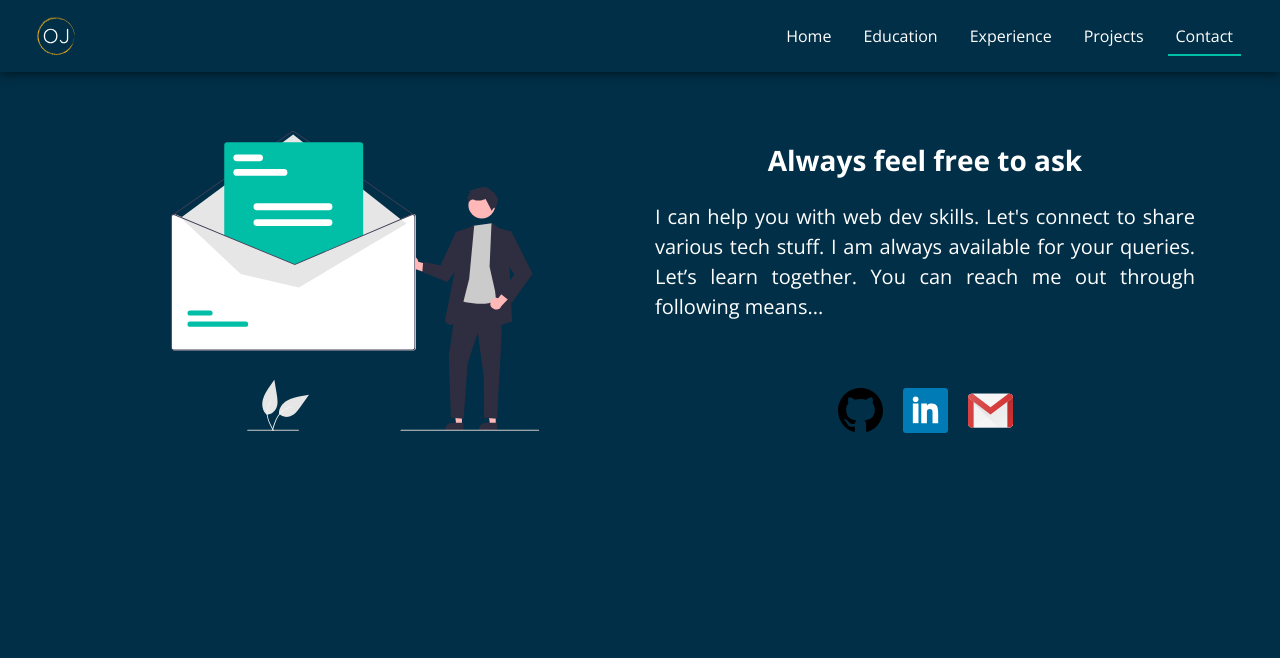
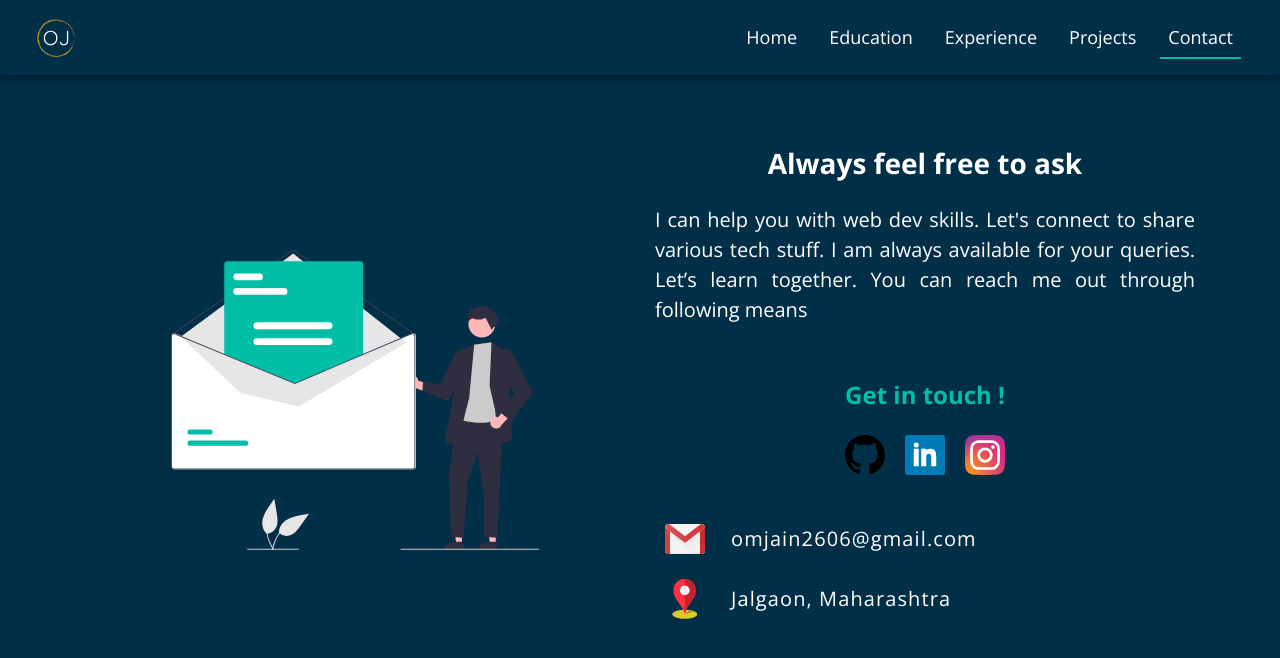
Before and after one commit to omjain2001/Portfolio, a React (Create React App) app: page /contact in a window 1280 px wide. Shown: the top 658 px of the page. Built offline with nearby package versions, Linux system fonts and the light colour scheme.

Commit message:
Refactored contact page

```diff
--- a/src/App.css
+++ b/src/App.css
@@ -6,6 +6,7 @@
 .custom-nav-link {
   transition: all ease 0.8s;
   position: relative;
+  font-size: 18px;
 }
 
 .custom-nav-link:hover {
@@ -158,10 +159,35 @@ body {
 }
 
 #btn-back-to-top {
+  position: fixed;
+  bottom: 20px;
+  right: 20px;
+  display: inline-block;
+  font-size: 3rem;
+  color: #00bfa6;
+  opacity: 0.5;
+}
+
+#btn-back-to-top:hover {
+  transition: all ease 0.5s;
+  opacity: 1;
+  cursor: pointer;
+}
+
+.contact-info h5 {
+  letter-spacing: 1.1px;
+}
+
+.contact-list h4 {
+  color: #00bfa6;
+  font-weight: bold;
+}
+
+/* #btn-back-to-top {
   z-index: 3000;
   display: inline-block !important;
   font-size: 2.8rem !important;
-}
+} */
 
 /* // X-Large devices (large desktops, less than 1400px) */
 @media (max-width: 1399.98px) {
@@ -202,8 +228,8 @@ body {
   }
 
   .icons {
-    height: 3rem;
-    width: 3rem;
+    height: 2.5rem;
+    width: 2.5rem;
   }
 
   .edu-info {
@@ -308,12 +334,26 @@ body {
 
 /* // Small devices (landscape phones, less than 768px) */
 @media (max-width: 767.98px) {
+  #btn-back-to-top {
+    bottom: 10px;
+    right: 10px;
+    font-size: 2.5rem !important;
+  }
+
   .homePage-icon {
     height: 200px !important;
   }
 
   .title-img {
     height: 250px;
+  }
+
+  .row {
+    margin-top: 0 !important;
+  }
+
+  .content-row {
+    margin-top: 10% !important;
   }
 
   button {
@@ -323,22 +363,33 @@ body {
   .title-img {
     height: auto;
     width: 60%;
+    margin-top: 3rem;
   }
 
   .title-container {
     margin-top: 3rem !important;
   }
+  /*
+  .experience-card {
+    margin-top: 10% !important;
+  } */
 
   .project-img {
     height: 10%;
   }
 
   .contact-title {
-    font-size: 1.5rem;
+    font-size: 1.7rem;
+    width: 100% !important;
+    text-align: center;
   }
 
   .contact-body {
     font-size: 1.2rem;
+  }
+
+  .contact-info h5 {
+    font-size: 1.5rem !important;
   }
 }
 
@@ -443,6 +494,10 @@ body {
   }
   .contact-body {
     font-size: 1.1rem;
+  }
+
+  .contact-info h5 {
+    font-size: 1.2rem !important;
   }
 
   /* Other */
@@ -714,19 +769,3 @@ body {
     font-size: 0.75rem !important;
   }
 } */
-
-#btn-back-to-top {
-  position: fixed;
-  bottom: 20px;
-  right: 20px;
-  display: inline-block;
-  font-size: 3rem;
-  color: #00bfa6;
-  opacity: 0.5;
-}
-
-#btn-back-to-top:hover {
-  transition: all ease 0.5s;
-  opacity: 1;
-  cursor: pointer;
-}
--- a/src/assets/index.js
+++ b/src/assets/index.js
@@ -12,6 +12,7 @@ export { default as gmail } from "./gmail.svg";
 export { default as hackerrank } from "./hackerrank.svg";
 export { default as html5 } from "./html5.svg";
 export { default as linkedin } from "./linkedin.svg";
+export { default as instagram } from "./instagram.svg";
 export { default as mongodb } from "./mongodb.svg";
 export { default as mysql } from "./mysql.svg";
 export { default as nodejs } from "./nodejs.svg";
@@ -36,3 +37,6 @@ export { default as istriwalaImg } from "./istriwala.png";
 // Experience
 export { default as PASCLogo } from "./pasc_logo.png";
 export { default as SOLLogo } from "./sol_logo.png";
+
+// Contacts
+export { default as address } from "./address.svg";
--- a/src/components/ContactInfo.js
+++ b/src/components/ContactInfo.js
@@ -4,7 +4,7 @@ import Icons from "../components/Icons";
 const ContactInfo = ({ icon, tooltip, url }) => {
   return (
     <a href={url} target="_blank" rel="noreferrer">
-      <Icons src={icon} tooltip={tooltip} size="45" />
+      <Icons src={icon} tooltip={tooltip} size="40" />
     </a>
   );
 };
--- a/src/components/Icons.js
+++ b/src/components/Icons.js
@@ -16,8 +16,8 @@ const Icons = ({ src, tooltip, size }) => {
     >
       <img
         src={src}
-        height={size ? size : 50}
-        width={size ? size : 50}
+        height={size ? size : 45}
+        width={size ? size : 45}
         alt="Frontend icons"
         style={{ margin: 10, cursor: "pointer" }}
         className="icons"
--- a/src/data/contactdata.js
+++ b/src/data/contactdata.js
@@ -1,4 +1,4 @@
-import { github, linkedin, gmail } from "../assets";
+import { github, linkedin, instagram, gmail } from "../assets";
 
 export const contactList = [
   {
@@ -12,8 +12,26 @@ export const contactList = [
     url: "https://linkedin.com/in/om-jain-981752197",
   },
   {
-    icon: gmail,
-    tooltip: "Email",
-    url: "mailto:email@omjain2606@gmail.com",
+    icon: instagram,
+    tooltip: "Instagram",
+    url: "https://www.instagram.com/om_jain2606/",
   },
 ];
+
+export const contactListHomePage = [
+  {
+    icon: github,
+    tooltip: "Github",
+    url: "https://github.com/omjain2001",
+  },
+  {
+    icon: linkedin,
+    tooltip: "Linkedin",
+    url: "https://linkedin.com/in/om-jain-981752197",
+  },
+  {
+    icon: gmail,
+    tooltip: "Gmail",
+    url: "mailto:omjain2606@gmail.com",
+  },
+];
--- a/src/info.js
+++ b/src/info.js
@@ -12,4 +12,4 @@ I like to play chess, cricket, watch movies. Eager to learn many new tech stuff
 
 export const contactDesc = `I can help you with web dev skills. Let's connect to share various
 tech stuff. I am always available for your queries. Let’s learn together. You can reach me out
-through following means...`;
+through following means`;
--- a/src/pages/Contact.js
+++ b/src/pages/Contact.js
@@ -4,6 +4,8 @@ import ContactInfo from "../components/ContactInfo";
 import ScrollTop from "../components/ScrollTop";
 import { contactDesc } from "../info";
 import { contactList } from "../data/contactdata";
+import { gmail, address } from "../assets";
+import Icons from "../components/Icons";
 
 const Contact = () => {
   return (
@@ -37,7 +39,8 @@ const Contact = () => {
             >
               {contactDesc}
             </h5>
-            <div className="mt-5">
+            <div className="mt-5 w-100 text-center mb-5 contact-list">
+              <h4 className="text-center mb-3">Get in touch !</h4>
               {contactList.map((item, index) => (
                 <ContactInfo
                   icon={item.icon}
@@ -46,6 +49,22 @@ const Contact = () => {
                   key={index}
                 />
               ))}
+              <div
+                className="d-flex align-items-center mt-4 contact-info"
+                data-aos="fade-left"
+                data-aos-duration="1000"
+              >
+                <Icons src={gmail} size="40" tooltip="Email" />
+                <h5 className="mb-0 ml-3 lead">omjain2606@gmail.com</h5>
+              </div>
+              <div
+                className="d-flex align-items-center contact-info"
+                data-aos="fade-left"
+                data-aos-duration="1000"
+              >
+                <Icons src={address} size="40" tooltip="Address" />
+                <h5 className="mb-0 ml-3 lead">Jalgaon, Maharashtra</h5>
+              </div>
             </div>
           </div>
         </div>
--- a/src/pages/Education.js
+++ b/src/pages/Education.js
@@ -104,7 +104,7 @@ const Education = () => {
   return (
     <div className="container">
       <ScrollTop />
-      <div className="row d-flex flex-column-reverse flex-md-row justify-content-around align-items-center my-5">
+      <div className="row d-flex flex-column flex-md-row justify-content-around align-items-center my-5">
         <div className="col-md-6 text-center">
           <div
             className="d-inline-flex flex-column align-items-center title-container"
@@ -143,7 +143,7 @@ const Education = () => {
           />
         ))}
       </div>
-      <div className="row d-flex flex-column flex-md-row justify-content-around align-items-center my-5 achievement-container">
+      <div className="row d-flex flex-column-reverse flex-md-row justify-content-around align-items-center my-5 achievement-container">
         <div
           className="col-md-6 text-center"
           data-aos="flip-right"
--- a/src/pages/Experience.js
+++ b/src/pages/Experience.js
@@ -1,15 +1,12 @@
 import React from "react";
 import { experienceSVG, PASCLogo, SOLLogo } from "../assets";
 import ScrollTop from "../components/ScrollTop";
-// import experience from "../assets/experience-2.svg";
-// import sol_logo from "../assets/sol_logo.png";
-// import pasc_logo from "../assets/PASC_logo.png";
 
 const Experience = () => {
   return (
     <div className="container text-center">
       <ScrollTop />
-      <div className="row d-flex flex-column-reverse flex-md-row justify-content-around align-items-center my-5">
+      <div className="row d-flex flex-column flex-md-row justify-content-around align-items-center my-5">
         <div className="col-md-6 mr-0 ml-0">
           <div
             className="d-inline-flex flex-column align-items-center title-container"
@@ -38,7 +35,7 @@ const Experience = () => {
         Internships
       </div>
       <div
-        className="row card custom-card my-5 d-flex flex-column flex-lg-row experience-card"
+        className="row card custom-card my-5 d-flex flex-column flex-lg-row experience-card content-row"
         data-aos="fade-up"
         data-aos-duration="1000"
       >
@@ -93,7 +90,7 @@ const Experience = () => {
         Volunteer
       </div>
       <div
-        className="row card custom-card text-left my-5 d-flex flex-column flex-lg-row experience-card"
+        className="row card custom-card text-left my-5 d-flex flex-column flex-lg-row experience-card content-row"
         data-aos="fade-up"
         data-aos-duration="1000"
       >
--- a/src/pages/Home.js
+++ b/src/pages/Home.js
@@ -1,7 +1,7 @@
 import React, { useEffect, useRef } from "react";
 import { profileSVG } from "../assets";
 import { whatIDo } from "../data/homedata.js";
-import { contactList } from "../data/contactdata.js";
+import { contactListHomePage } from "../data/contactdata.js";
 
 import { typedInfo, bio } from "../info.js";
 
@@ -148,7 +148,7 @@ const Home = () => {
               <br /> */}
             </h5>
             <div className="mt-4 mb-2 contact-info">
-              {contactList.map((item, index) => (
+              {contactListHomePage.map((item, index) => (
                 <ContactInfo
                   icon={item.icon}
                   url={item.url}
--- a/src/pages/Project.js
+++ b/src/pages/Project.js
@@ -53,7 +53,7 @@ const Project = () => {
   return (
     <div className="container text-center">
       <ScrollTop />
-      <div className="row d-flex flex-column-reverse flex-md-row justify-content-around align-items-center my-5">
+      <div className="row d-flex flex-column flex-md-row justify-content-around align-items-center my-5">
         <div className="col-md-6">
           <div
             className="d-inline-flex flex-column align-items-center title-container"
@@ -74,7 +74,7 @@ const Project = () => {
           />
         </div>
       </div>
-      <div className="row my-5 d-flex flex-column flex-md-row">
+      <div className="row my-5 d-flex flex-column flex-md-row content-row">
         {projectList.map((item, index) => (
           <ProjectCard
             img={item.img}
@@ -88,12 +88,7 @@ const Project = () => {
         ))}
       </div>
       <a href="https://github.com/omjain2001" target="_blank" rel="noreferrer">
-        <button
-          className="btn mt-5 mx-auto"
-          data-aos="fade-up"
-          data-aos-duration="500"
-          style={{ marginBottom: 100 }}
-        >
+        <button className="btn " style={{ marginBottom: 50 }}>
           See More Projects
         </button>
       </a>
```
Also changed, not shown: src/assets/address.svg (added), src/assets/instagram.svg (added).
